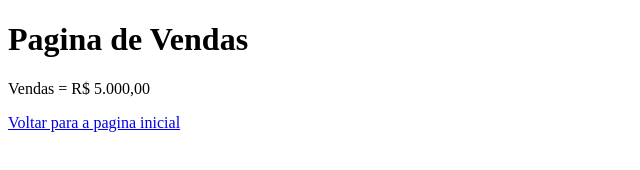
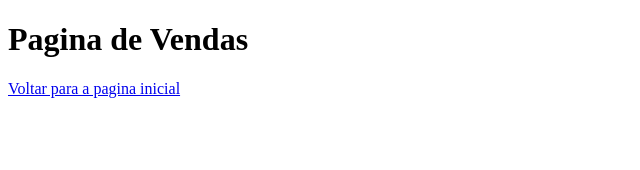
Before and after one commit to dilnetdev/aulagithub, a plain HTML site: page vendas.html in a window 1280 px wide. Shown: the whole page, without its empty margins (0-640 px from the left). Drawn offline with Linux system fonts and the light colour scheme.

Commit message:
deletado preco

```diff
--- a/vendas.html
+++ b/vendas.html
@@ -8,7 +8,7 @@
 </head>
 <body>
     <h1> Pagina de Vendas</h1>
-    <p>Vendas = R$ 5.000,00</p>
+
     <a href="index.html"> Voltar para a pagina inicial</a>
 </body>
 </html>
```
